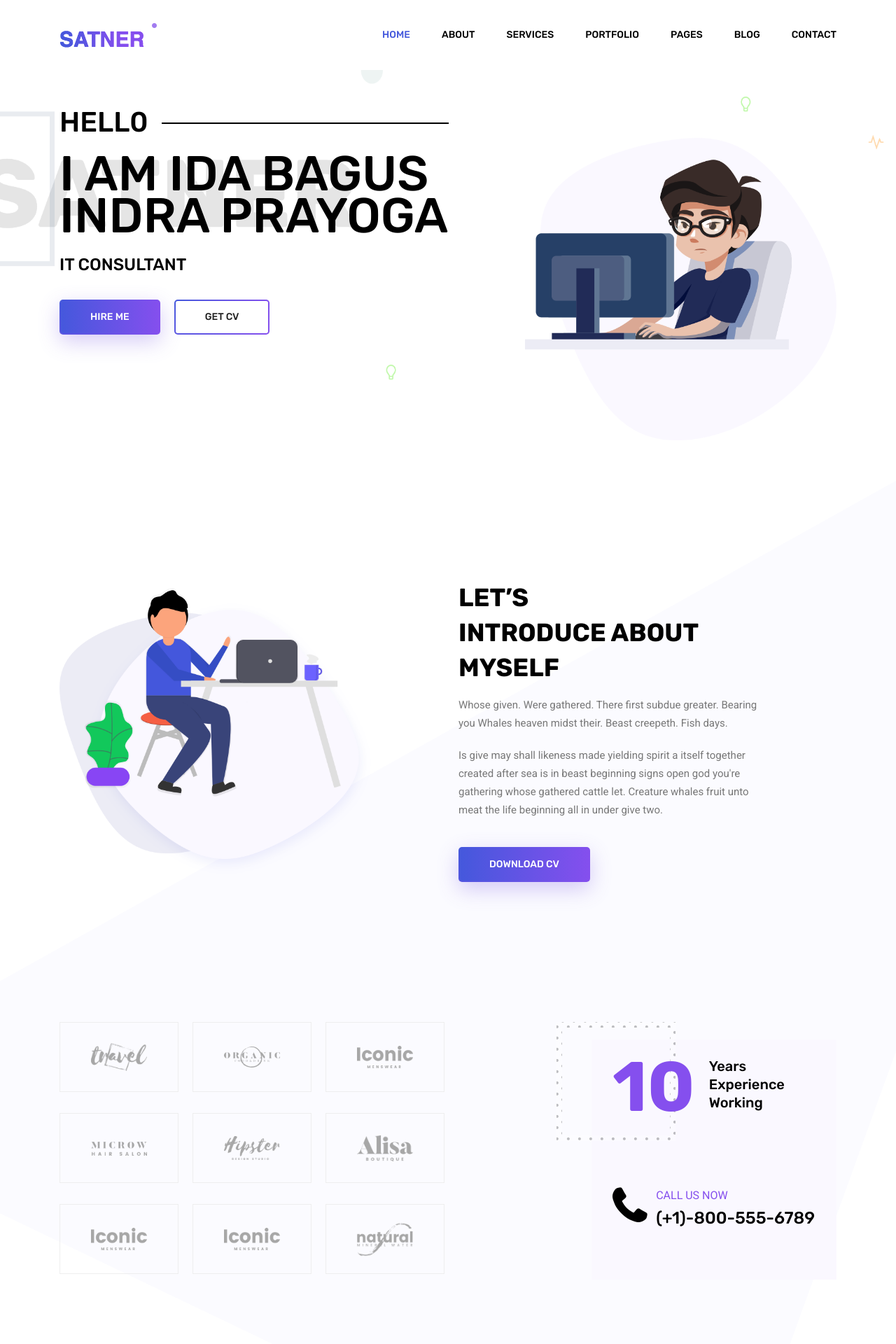
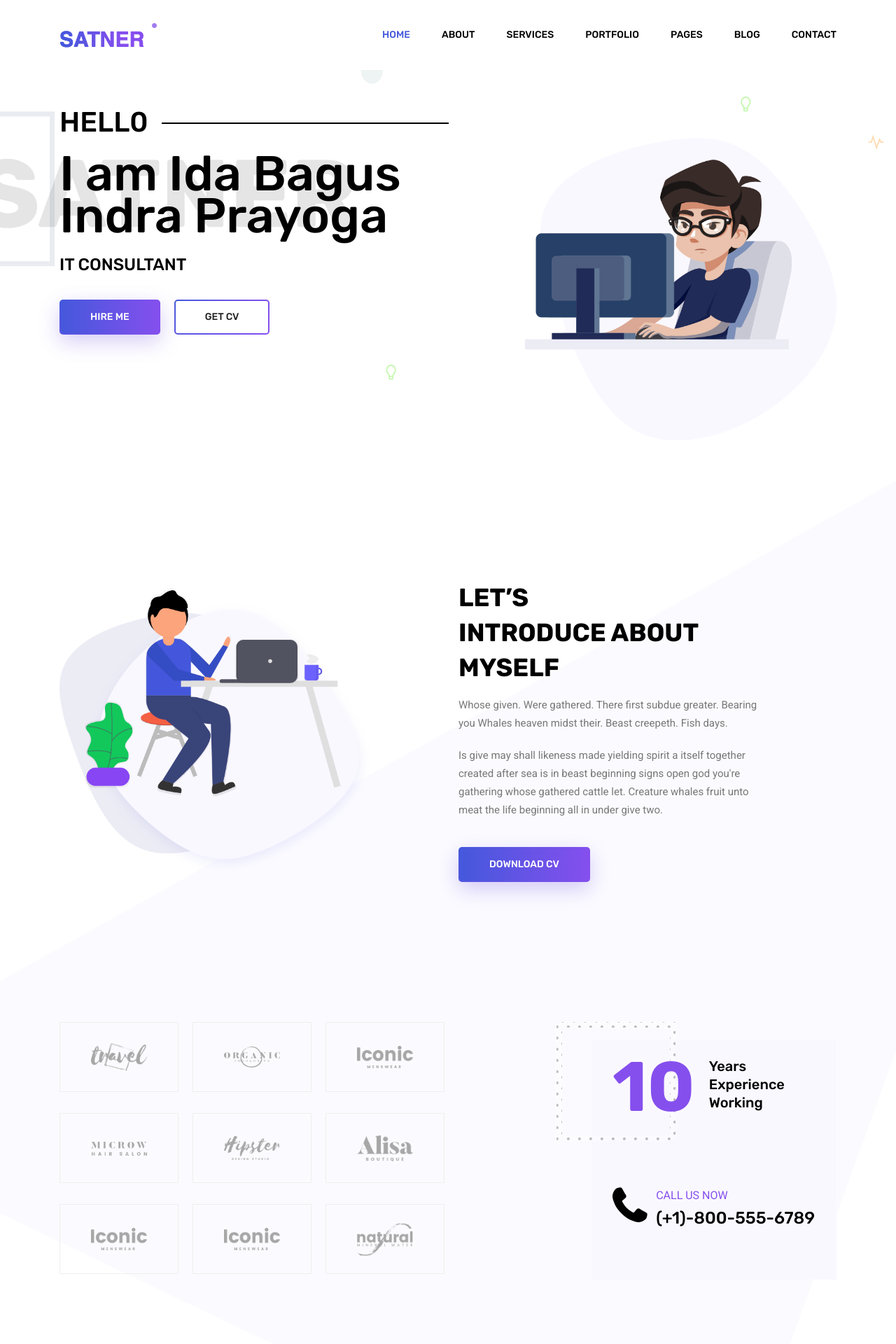
Before and after one commit to idabagusindraprayoga/idabagusindraprayoga.github.io, a Jekyll site: the page built from index.html, in a window 1280 px wide. Shown: the top 1920 px of the page at 70% size. Built offline with Jekyll 4.4.1, drawn with Linux system fonts in a browser that asks for light colours.

Commit message:
Update default.html

```diff
--- a/_layouts/default.html
+++ b/_layouts/default.html
@@ -73,7 +73,7 @@
 					<div class="col-lg-7">
 						<div class="banner_content">
 							<h3 class="text-uppercase">Hell0</h3>
-							<h1 class="text-uppercase">I am Ida Bagus Indra Prayoga</h1>
+							<h1>I am Ida Bagus Indra Prayoga</h1>
 							<h5 class="text-uppercase">IT Consultant</h5>
 							<div class="d-flex align-items-center">
 								<a class="primary_btn" href="#"><span>Hire Me</span></a>
```
